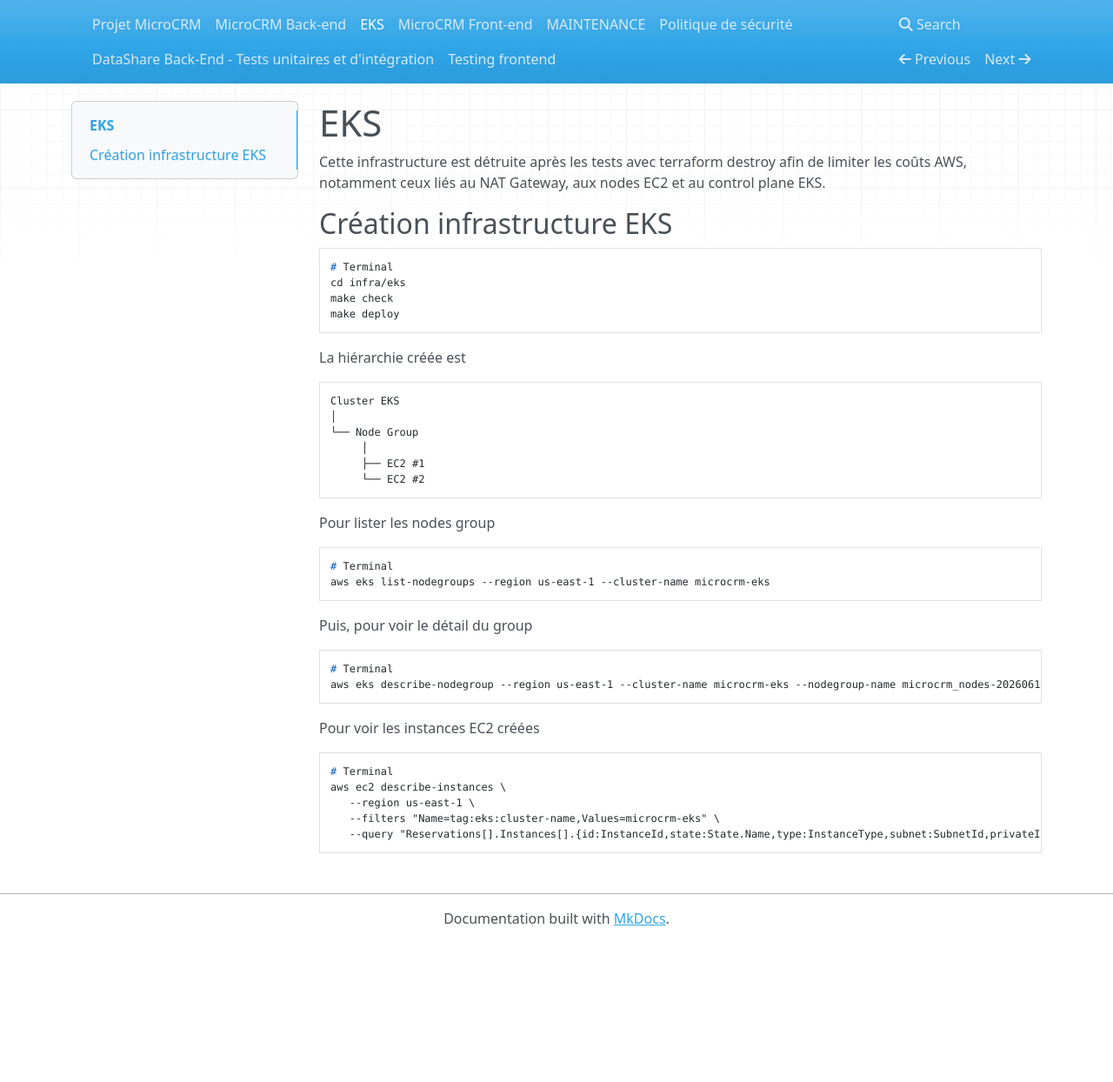
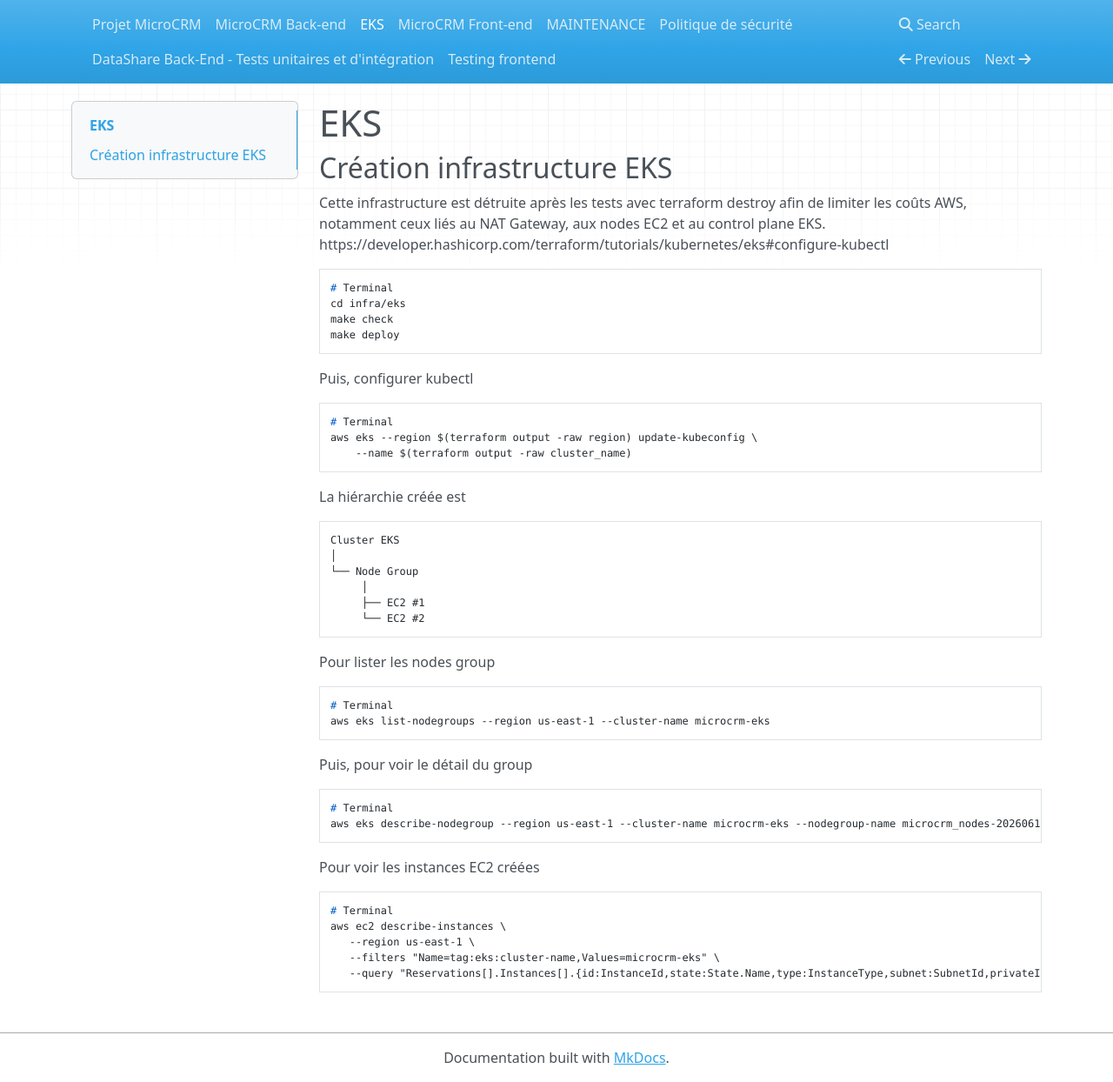
Before and after one commit to Project6-Organisation/Project6-Integration, an MkDocs documentation site: the page built from docs/eks.md, in a window 1280 px wide and 1244 px high. Shown: the whole window at 87% size. Built offline with MkDocs 1.6.1, drawn with Linux system fonts in a browser that asks for light colours; nearby versions of some CDN libraries.

Commit message:
feat: Implement EKS

````diff
--- a/docs/eks.md
+++ b/docs/eks.md
@@ -1,14 +1,25 @@
 # EKS
 
+## Création infrastructure EKS
+
+
 Cette infrastructure est détruite après les tests avec terraform destroy afin de limiter les coûts AWS, notamment ceux liés au NAT Gateway, aux nodes EC2 et au control plane EKS.
+https://developer.hashicorp.com/terraform/tutorials/kubernetes/eks#configure-kubectl
 
-## Création infrastructure EKS
 
 ```shell
 # Terminal
 cd infra/eks
 make check
 make deploy
+```
+
+Puis, configurer kubectl
+
+```shell
+# Terminal
+aws eks --region $(terraform output -raw region) update-kubeconfig \
+    --name $(terraform output -raw cluster_name)
 ```
 
 La hiérarchie créée est
````
Also changed, not shown: 1 other file.
